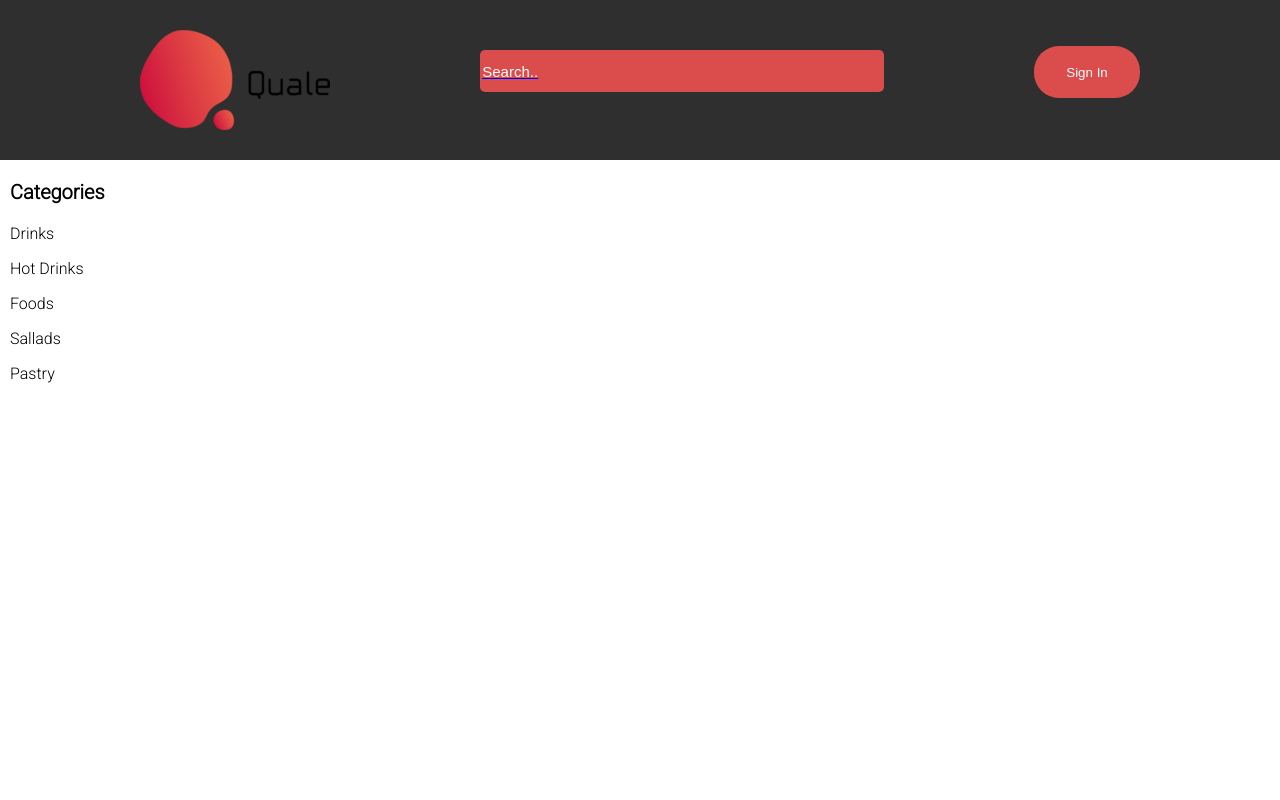
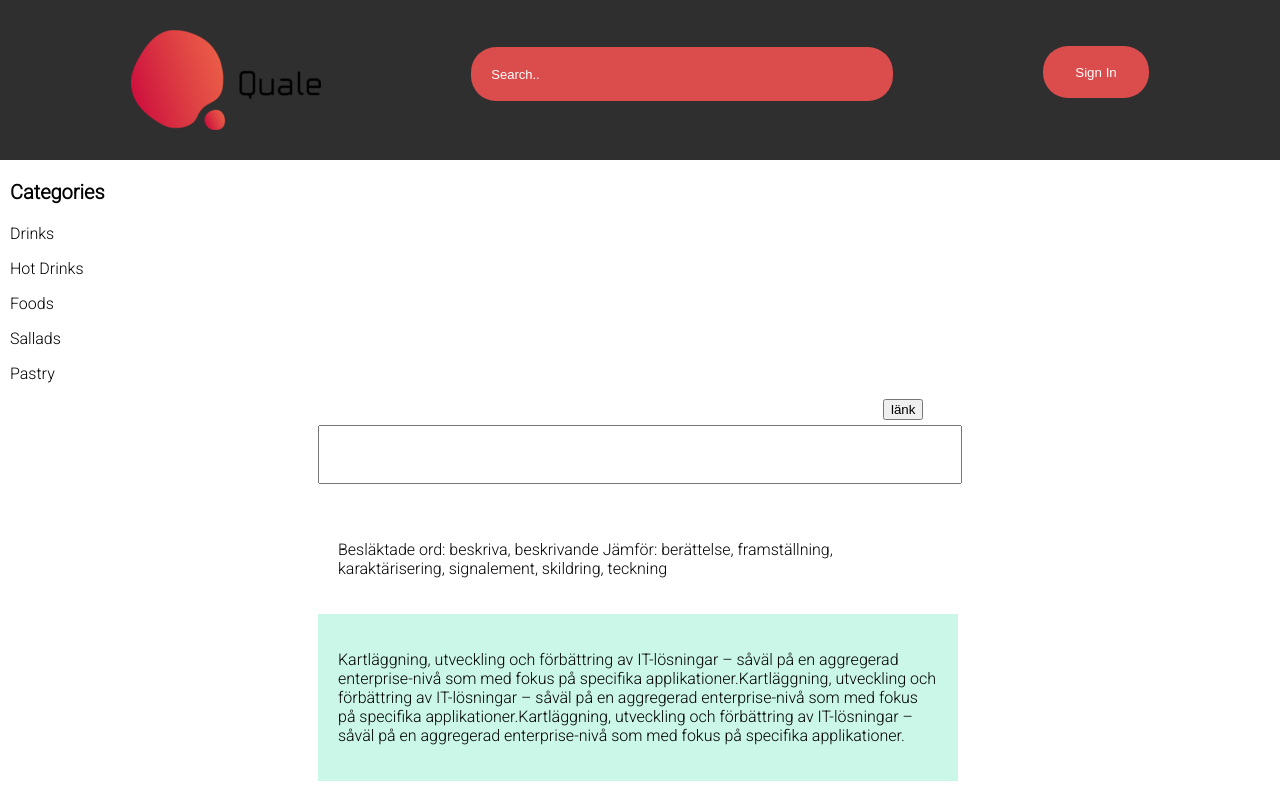
Before and after one commit to juliawikdahl/QualeComponentSearch, a Vue app: page /componentpage in a window 1280 px wide. Built offline with nearby package versions, Linux system fonts and the light colour scheme.

Commit message:
#Day3 added a form in componentpage

```diff
--- a/src/App.vue
+++ b/src/App.vue
@@ -1,7 +1,6 @@
 <script>
   import TreeView from './components/TreeView.vue'
   import HeaderVue from './components/Header.vue'
-  import SignInButton from './components/SignInButton.vue'
   import root from './components/Root.json'
 
 
--- /dev/null
+++ b/src/components/ComponentPage.vue
@@ -0,0 +1,51 @@
+<template>
+    <div class="code">
+       <div>
+        <div>
+          <button class="button">länk</button>
+         </div>
+         <div>
+             <input class="title" type="text" placeholder="Category Title"/>
+         </div>
+         <div class="beskrivning">
+           <p>Besläktade ord: beskriva, beskrivande
+Jämför: berättelse, framställning, karaktärisering, signalement, skildring, teckning</p>
+         </div>
+
+         <div class="kodsnutt">
+           <p>Kartläggning, utveckling och förbättring av IT-lösningar – såväl på en aggregerad enterprise-nivå som med fokus på specifika applikationer.Kartläggning, utveckling och förbättring av IT-lösningar – såväl på en aggregerad enterprise-nivå som med fokus på specifika applikationer.Kartläggning, utveckling och förbättring av IT-lösningar – såväl på en aggregerad enterprise-nivå som med fokus på specifika applikationer.</p>
+         </div>
+
+       </div>
+    </div>
+
+
+
+</template>
+
+<style>
+   .code {
+    display: flex;
+    justify-content: center;
+   }
+
+   .title {
+    width: 600px;
+    margin-bottom: 20px;
+    padding: 20px;
+   }
+   .button {
+    margin-left: 565px;
+    margin-bottom: 5px;
+   }
+
+   .beskrivning {
+    width: 600px;
+    padding: 20px;
+   }
+   .kodsnutt {
+    background-color: rgb(203, 247, 232);
+    width: 600px;
+    padding: 20px;
+   }
+</style>
--- a/src/components/FunctionPage.vue
+++ /dev/null
@@ -1,3 +0,0 @@
-<template>
-    Hello3
-</template>
--- a/src/components/Router.js
+++ b/src/components/Router.js
@@ -1,7 +1,7 @@
 import { createRouter, createWebHistory} from 'vue-router'
 import SignInPage from './SignInPage.vue'
 import SearchMatchesPage from './SearchMatchesPage.vue'
-import FunctionPage from './FunctionPage.vue'
+import ComponentPage from './ComponentPage.vue'
 import HomePage from './HomePage.vue'
 import AddComponentPage from './AddComponentPage.vue'
 
@@ -18,8 +18,8 @@ export default createRouter({
         component: SearchMatchesPage,
       },
       {
-        path: '/functionpage',
-        component: FunctionPage,
+        path: '/componentpage',
+        component: ComponentPage,
       },
       {
         path: '/homepage',
--- a/src/components/SearchBar.vue
+++ b/src/components/SearchBar.vue
@@ -9,21 +9,33 @@
   <style>
 .searchbar {
   display: flex;
-  font-size: 15px;
-  margin-top: 20px;
+  font-size: 13px;
+  margin-top: 17px;
   margin-left: 150px;
-  height: 40px;
-  width: 400px;
+  height: 52px;
+    min-width: 400px;
   background-color: rgba(246, 81, 81, 0.868);
   border: transparent;
-  border-radius: 5px;
+  border-radius: 25px;
+  padding-left: 20px;
 
+
+
+
+}
+a {
+  text-decoration: none;
 
 }
 
 ::placeholder {
   color: white;
   text-decoration: none;
+
+
+}
+.searchbar:hover {
+  border: transparent;
 }
 
   </style>
--- a/src/components/SignInPage.vue
+++ b/src/components/SignInPage.vue
@@ -59,6 +59,9 @@ width: 300px;
 cursor: pointer;
 
 }
+.btn-secondary:hover {
+    background-color: rgb(220, 211, 211);
+}
 
 .form {
   padding-top: 30px;
@@ -70,7 +73,7 @@ cursor: pointer;
 }
 
 .form-control {
-    width: 200px;
+    width: 290px;
     height: 30px;
     border-radius: 5px;
 
```
Also changed, not shown: src/components/SignInButton.vue (+1 -9 lines).
